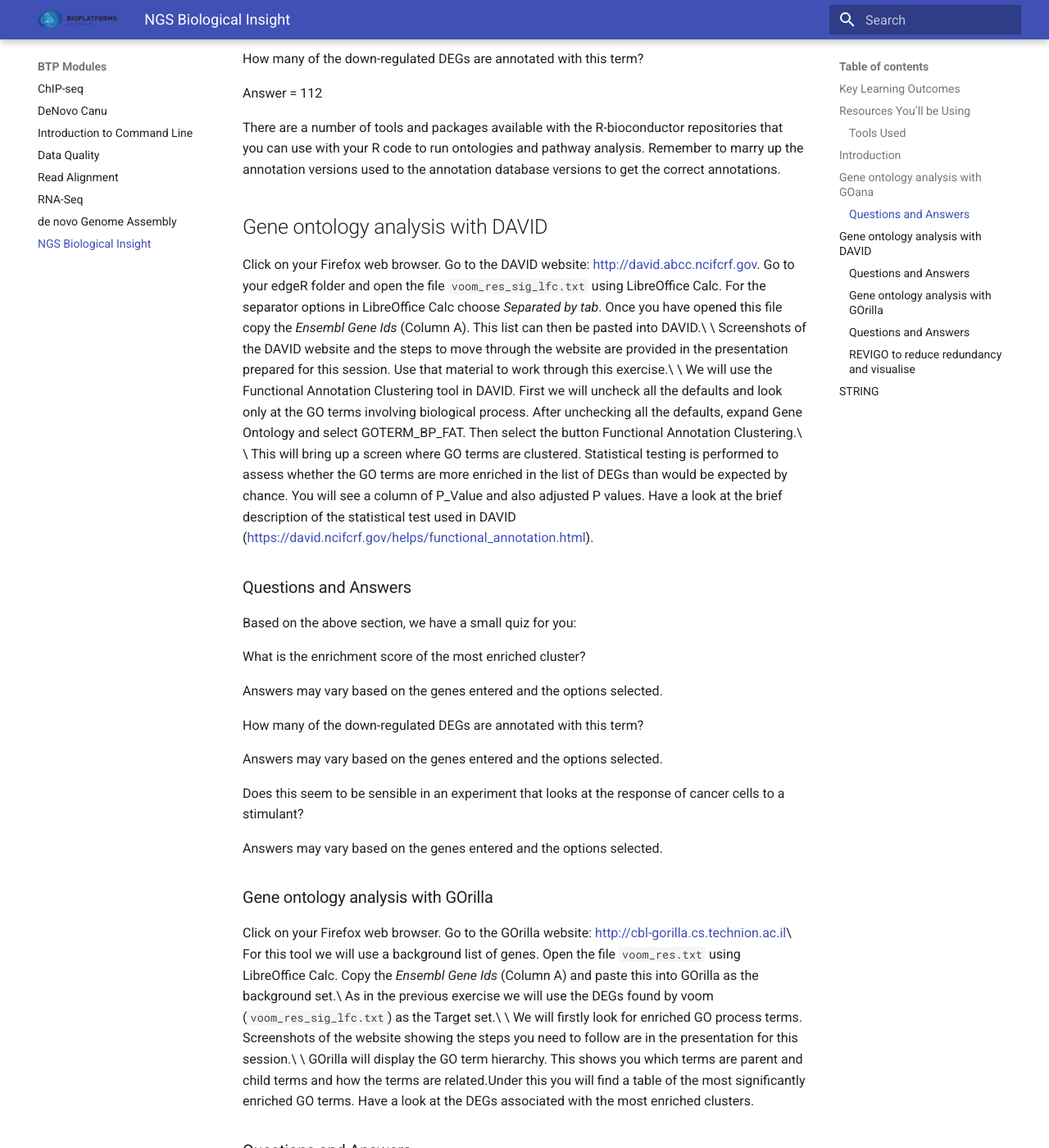
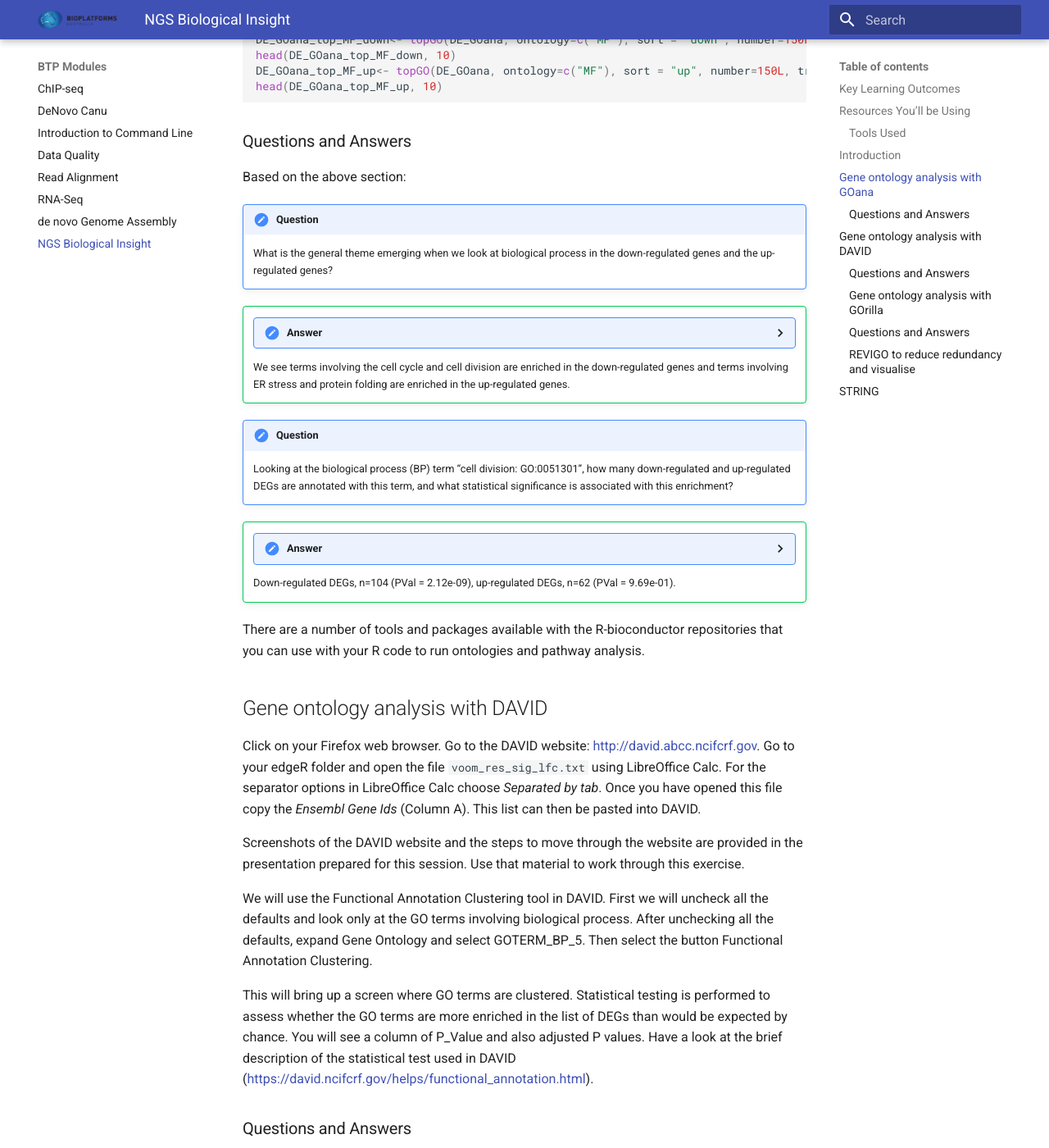
Before and after one commit to tsonika/intro-ngs-manuals, an MkDocs documentation site: the page built from docs/modules/btp-module-ngs-bio/biol.md, in a window 1280 px wide and 1400 px high, scrolled down 2111 px. Shown: the whole window at 82% size. Built offline with MkDocs 1.6.1 and Material for MkDocs 9.7.7, drawn with Linux system fonts in a browser that asks for light colours; old or Windows-style settings are respelled for this version of MkDocs; some of the changed text lies outside the part shown.

Commit message:
Added Biol

```diff
--- a/docs/modules/btp-module-ngs-bio/biol.md
+++ b/docs/modules/btp-module-ngs-bio/biol.md
@@ -55,16 +55,33 @@ Gene ontology analysis with GOana
 First we will go back to the R environment and use the function GOana
 associated with the limma package. To use this function we need to have
 our DEGs annotated with the entrez gene identifier for each gene.We did
-this early on in our data processing. We use the fit object generated
+this early on in our data processing. We use the fit object (fit_v) generated
 using the voom function in limma for this analysis. To obtain more
 information regarding the goana function type ?goana within your R
 session.
+
+Open the Terminal and go to the `rnaseq/edgeR` working directory:
+
+    cd /home/trainee/rnaseq/edgeR
+
+!!! failure "STOP"
+    All commands entered into the terminal for this tutorial should be from
+    within the **`/home/trainee/rnaseq/edgeR`** directory.
+
+Check that the directory you are in contains the above-mentioned fit_v file by
+typing:
+
+    ls data
+
+We will use the goana function to obtain the gene ontology terms associated with the DEGs.
 
     DE_GOana<-goana(fit_v, coef=2, geneid=fit_v$genes$Entrez, FDR=0.05, species = "Hs", trend=F, plot=F )
 
 Now we will look at the most significant biological process (BP)ontology
 terms
 
+    DE_GOana_top_BP<- topGO(DE_GOana, ontology=c("BP"), number=150L, truncate.term=50)
+    head(DE_GOana_top_BP, 15)
     DE_GOana_top_BP_down<- topGO(DE_GOana, ontology=c("BP"), sort = "down", number=150L, truncate.term=50)
     head(DE_GOana_top_BP_down, 10)
     DE_GOana_top_BP_up<- topGO(DE_GOana, ontology=c("BP"), sort = "up", number=150L, truncate.term=50)
@@ -73,6 +90,7 @@ terms
 Rather than looking at biological process (BP) let’s now look at
 molecular function (MF) terms
 
+
     DE_GOana_top_MF_down<- topGO(DE_GOana, ontology=c("MF"), sort = "down", number=150L, truncate.term=50)
     head(DE_GOana_top_MF_down, 10)
     DE_GOana_top_MF_up<- topGO(DE_GOana, ontology=c("MF"), sort = "up", number=150L, truncate.term=50)
@@ -80,28 +98,28 @@ molecular function (MF) terms
 
 ### Questions and Answers
 
-Based on the above section, we have a little quiz for you:
+Based on the above section:
 
-What is the general theme emerging when we look at biological process in
-the down-regulated genes and the up-regulated genes?
+!!! note "Question"
+    What is the general theme emerging when we look at biological process in the down-regulated genes and the up-regulated genes?
 
-Hint: Have a look at the top GO categories you are getting in the
-results.
 
-How many of the upregulated DEGs are annotated with the biological
-process term emphcell division: GO:0051301 ?
+!!! success ""
+    ??? "**Answer**"
+       We see terms involving the cell cycle and cell division are enriched in the down-regulated genes and terms involving ER stress and protein folding are enriched in the up-regulated genes.
 
-Answer = 76.
+!!! note "Question"
+    Looking at the biological process (BP) term “cell division: GO:0051301”, how many down-regulated and up-regulated DEGs are annotated with this term, and what statistical significance is associated with this enrichment?
 
-How many of the down-regulated DEGs are annotated with this term?
 
-Answer = 112
+!!! success ""
+    ??? "**Answer**"
+       Down-regulated DEGs, n=104 (PVal = 2.12e-09), up-regulated DEGs, n=62 (PVal = 9.69e-01).
+
 
 There are a number of tools and packages available with the
 R-bioconductor repositories that you can use with your R code to run
-ontologies and pathway analysis. Remember to marry up the annotation
-versions used to the annotation database versions to get the correct
-annotations.
+ontologies and pathway analysis.
 
 Gene ontology analysis with DAVID
 ---------------------------------
@@ -111,18 +129,18 @@ Click on your Firefox web browser. Go to the DAVID website:
 file `voom_res_sig_lfc.txt` using LibreOffice Calc. For the separator
 options in LibreOffice Calc choose *Separated by tab*. Once you have
 opened this file copy the *Ensembl Gene Ids* (Column A). This list can
-then be pasted into DAVID.\
-\
+then be pasted into DAVID.
+
 Screenshots of the DAVID website and the steps to move through the
 website are provided in the presentation prepared for this session. Use
-that material to work through this exercise.\
-\
+that material to work through this exercise.
+
 We will use the Functional Annotation Clustering tool in DAVID. First we
 will uncheck all the defaults and look only at the GO terms involving
 biological process. After unchecking all the defaults, expand Gene
-Ontology and select GOTERM\_BP\_FAT. Then select the button Functional
-Annotation Clustering.\
-\
+Ontology and select GOTERM\_BP\_5. Then select the button Functional
+Annotation Clustering.
+
 This will bring up a screen where GO terms are clustered. Statistical
 testing is performed to assess whether the GO terms are more enriched in
 the list of DEGs than would be expected by chance. You will see a column
@@ -132,35 +150,45 @@ description of the statistical test used in DAVID
 
 ### Questions and Answers
 
-Based on the above section, we have a small quiz for you:
+Based on the above section:
 
-What is the enrichment score of the most enriched cluster?
+!!! note "Question"
+    What functional themes emerge in Cluster 1 and Cluster 2?
 
-Answers may vary based on the genes entered and the options selected.
 
-How many of the down-regulated DEGs are annotated with this term?
+!!! success ""
+    ??? "**Answer**"
+       Cluster 1 is enriched for cell singling and Cluster 2 is enriched for cell cycle. Note that answers may vary based on the genes entered and the options selected.
 
-Answers may vary based on the genes entered and the options selected.
+!!! note "Question"
+    How many of the DEGs are annotated with the term “intracellular signal transduction” and name five genes?
 
-Does this seem to be sensible in an experiment that looks at the
-response of cancer cells to a stimulant?
 
-Answers may vary based on the genes entered and the options selected.
+!!! success ""
+    ??? "**Answer**"
+       Looking at the first row of the DAVID results we see that 181 DEGs are annotated with “Intracellular signal transduction”. The first 5 genes listed are DHCR24, HMGCR, ADAP12, ARL5A, ARFGEF3.
+
+!!! note "Question"
+    Does this seem to be sensible in an experiment that looks at the response of cancer cells to a stimulant?
+
 
 ### Gene ontology analysis with GOrilla
 
 Click on your Firefox web browser. Go to the GOrilla website:
-<http://cbl-gorilla.cs.technion.ac.il>\
+<http://cbl-gorilla.cs.technion.ac.il>
+
 For this tool we will use a background list of genes. Open the file
 `voom_res.txt` using LibreOffice Calc. Copy the *Ensembl Gene Ids*
-(Column A) and paste this into GOrilla as the background set.\
+(Column A) and paste this into GOrilla as the background set.
+
+
 As in the previous exercise we will use the DEGs found by voom
-(`voom_res_sig_lfc.txt`) as the Target set.\
-\
+(`voom_res_sig_lfc.txt`) as the Target set.
+
 We will firstly look for enriched GO process terms. Screenshots of the
 website showing the steps you need to follow are in the presentation for
-this session.\
-\
+this session.
+
 GOrilla will display the GO term hierarchy. This shows you which terms
 are parent and child terms and how the terms are related.Under this you
 will find a table of the most significantly enriched GO terms. Have a
@@ -168,34 +196,40 @@ look at the DEGs associated with the most enriched clusters.
 
 ### Questions and Answers
 
-Based on the above section, we have a little quiz for you:
+Based on the above section:
 
-Find the GO term *regulation of cell proliferation* trace the parent
-terms back as far as you can go.
+!!! note "Question"
+    Find the GO term *regulation of cell proliferation* how far can you trace this back to the parent terms.
 
-regulation of cell proliferation – regulation of cellular process –
-regulation of biological process – biological regulation – biological
-process
+!!! success ""
+    ??? "**Answer**"
+    regulation of cell proliferation – regulation of cellular process – regulation of biological process – biological regulation – biological process
 
-What are the direct child terms of *regulation of cell proliferation*?
+!!! note "Question"
+    What are the direct child terms of *regulation of cell proliferation*?.
 
-regulation of stem cell proliferation, regulation of sooth muscle cell
-proliferation, positive regulation of cell proliferation
+!!! success ""
+    ??? "**Answer**"
+    regulation of stem cell proliferation, regulation of sooth muscle cell proliferation, positive regulation of cell proliferation, regulation of mesenchymal cell proliferation
 
-What is the enrichment score for *regulation of cell proliferation* ?
-How is this calculated (Hint: scroll down the page for the heading
-Enrichment).
+!!! note "Question"
+    What is the enrichment score for *regulation of cell proliferation* ? How is this calculated (Hint: scroll down the page for the heading Enrichment).
 
-Answer: 1.58 ((101/867)/(893/12099))
+!!! success ""
+    ??? "**Answer**"
+    1.58 ((104/870)/(919/12137))
+
 
 ### REVIGO to reduce redundancy and visualise
 
 We can use the results generated by the GOrilla web tool as input to
 REVIGO which will summarise the GO data and allow us to visualize the
-simplified data.Click on the link Visualize output in REViGO. Follow the
+simplified data. Click on the link Visualize output in REViGO. Follow the
 screen shots in the presentation.Go to the treemap view.
 
-What are the main functional categories emerging in this analysis?
+!!! note "Question"
+    What are the main functional categories emerging in this analysis?
+
 
 STRING
 ------
@@ -205,17 +239,21 @@ your Firefox web browser. Go to the STRING website:
 http://string-db.org. For this exercise we will only use the top 500
 DEGs. Go to the file (`voom_res_sig_lfc.txt`) copy only the top 500.
 These will be pasted as input to the STRING website. Follow the screen
-shots in the presentation.\
-\
+shots in the presentation.
+
 You will see a large interaction network being built from the 500
 DEGs.We will refine this by clicking on the Data settings tab and
 selecting *high confidence* (see the screen shot in the presentation).
 Look at the gene clusters that are generated.
 
 Find the gene CDK1. Look at the cluster generated around this gene. What
-other DEGs are interaction partners of CDK1.\
+other DEGs are interaction partners of CDK1.
+
 Click on CDK1 and find what functions it is involved in. Click on the
-interaction partners of CDK1 and find their functions.\
-Does this help in further explaining some of the gene ontology results?
+interaction partners of CDK1 and find their functions.
+
+!!! note "Question"
+    Does this help in further explaining some of the gene ontology results?
+
 
 Explore other clusters that are formed in this analysis.
```
